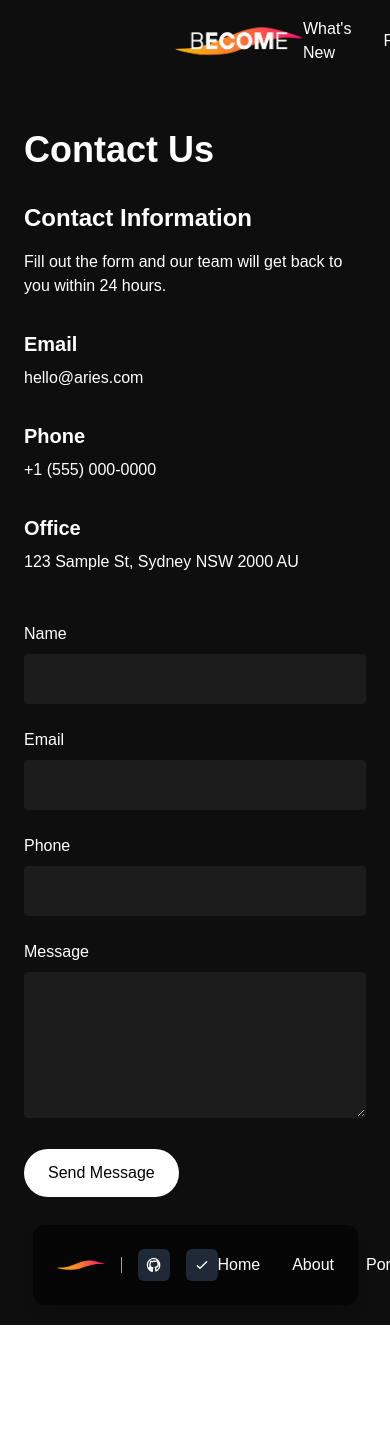
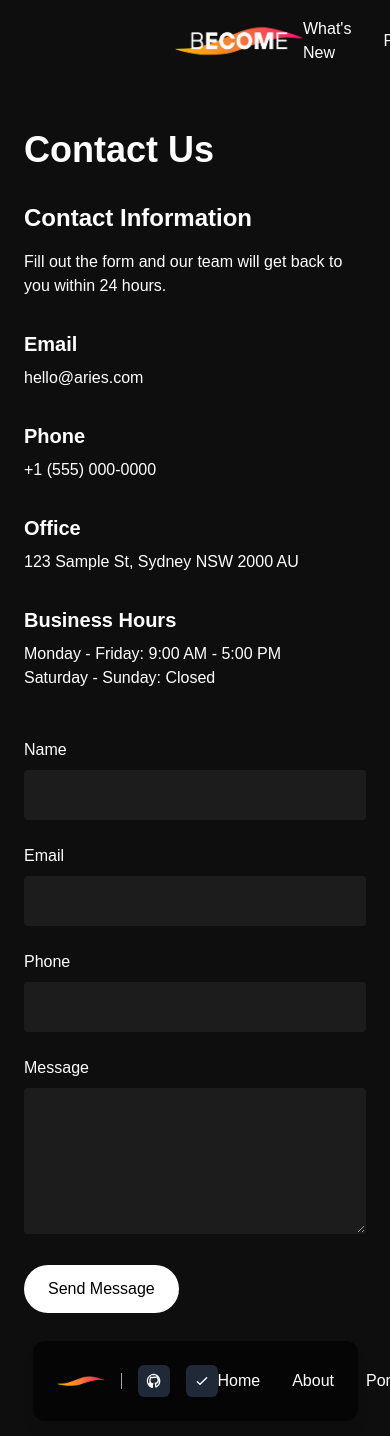
Before and after one commit to MosesCommitsFraud/become-frontend, a Next.js app: page /contact in a window 390 px wide. Shown: the top 1436 px of the page. Before the commit the page ends 1325 px from the top, so only its background shows below. Built offline with nearby package versions, Linux system fonts and the light colour scheme.

Commit message:
fixed contact page

```diff
--- a/app/contact/page.tsx
+++ b/app/contact/page.tsx
@@ -1,21 +1,66 @@
 'use client'
 
-import Header from '@/components/header';
-import Footer from '@/components/footer';
+import { useState } from 'react'
+import { motion } from 'framer-motion'
+import Header from '@/components/header'
+import Footer from '@/components/footer'
 
 export default function Component() {
+    const [formData, setFormData] = useState({
+        name: '',
+        email: '',
+        phone: '',
+        message: '',
+    })
 
+    const handleInputChange = (e: React.ChangeEvent<HTMLInputElement | HTMLTextAreaElement>) => {
+        const { name, value } = e.target
+        setFormData(prevData => ({ ...prevData, [name]: value }))
+    }
+
+    const handleSubmit = (e: React.FormEvent) => {
+        e.preventDefault()
+        const mailtoLink = `mailto:hello@aries.com?subject=Contact Form Submission&body=Name: ${formData.name}%0D%0AEmail: ${formData.email}%0D%0APhone: ${formData.phone}%0D%0AMessage: ${formData.message}`
+        window.location.href = mailtoLink
+    }
+
+    const containerVariants = {
+        hidden: { opacity: 0 },
+        visible: {
+            opacity: 1,
+            transition: {
+                duration: 0.5,
+                staggerChildren: 0.1,
+            },
+        },
+    }
+
+    const itemVariants = {
+        hidden: { y: 20, opacity: 0 },
+        visible: {
+            y: 0,
+            opacity: 1,
+            transition: {
+                duration: 0.5,
+            },
+        },
+    }
 
     return (
         <div className="min-h-screen flex flex-col bg-[#0e0e0e] text-white">
             <Header />
-            {/* Main Content */}
-            <main className="flex-grow py-12 px-6 lg:px-12">
+            <motion.main
+                className="flex-grow py-12 px-6 lg:px-12"
+                initial="hidden"
+                animate="visible"
+                variants={containerVariants}
+            >
                 <div className="max-w-6xl mx-auto">
-                    <h1 className="text-4xl lg:text-6xl font-bold mb-8">Contact Us</h1>
+                    <motion.h1 className="text-4xl lg:text-6xl font-bold mb-8" variants={itemVariants}>
+                        Contact Us
+                    </motion.h1>
                     <div className="grid grid-cols-1 lg:grid-cols-3 gap-12">
-                        {/* Contact Information */}
-                        <div className="space-y-8 lg:col-span-1">
+                        <motion.div className="space-y-8 lg:col-span-1" variants={itemVariants}>
                             <div>
                                 <h2 className="text-2xl font-semibold mb-4">Contact Information</h2>
                                 <p>Fill out the form and our team will get back to you within 24 hours.</p>
@@ -32,34 +77,82 @@ export default function Component() {
                                 <h3 className="text-xl font-semibold mb-2">Office</h3>
                                 <p>123 Sample St, Sydney NSW 2000 AU</p>
                             </div>
-                        </div>
-                        {/* Contact Form */}
-                        <div className="lg:col-span-2">
-                            <form className="space-y-6">
+                            <div>
+                                <h3 className="text-xl font-semibold mb-2">Business Hours</h3>
+                                <p>Monday - Friday: 9:00 AM - 5:00 PM</p>
+                                <p>Saturday - Sunday: Closed</p>
+                            </div>
+                        </motion.div>
+                        <motion.div className="lg:col-span-2" variants={itemVariants}>
+                            <form className="space-y-6" onSubmit={handleSubmit}>
                                 <div>
-                                    <label htmlFor="name" className="block mb-2">Name</label>
-                                    <input type="text" id="name" className="w-full bg-[#1c1c1c] p-3 rounded border border-transparent focus:border-white outline-none transition duration-300" required />
+                                    <label htmlFor="name" className="block mb-2">
+                                        Name
+                                    </label>
+                                    <input
+                                        type="text"
+                                        id="name"
+                                        name="name"
+                                        value={formData.name}
+                                        onChange={handleInputChange}
+                                        className="w-full bg-[#1c1c1c] p-3 rounded border border-transparent focus:border-white outline-none transition duration-300"
+                                        required
+                                    />
                                 </div>
                                 <div>
-                                    <label htmlFor="email" className="block mb-2">Email</label>
-                                    <input type="email" id="email" className="w-full bg-[#1c1c1c] p-3 rounded border border-transparent focus:border-white outline-none transition duration-300" required />
+                                    <label htmlFor="email" className="block mb-2">
+                                        Email
+                                    </label>
+                                    <input
+                                        type="email"
+                                        id="email"
+                                        name="email"
+                                        value={formData.email}
+                                        onChange={handleInputChange}
+                                        className="w-full bg-[#1c1c1c] p-3 rounded border border-transparent focus:border-white outline-none transition duration-300"
+                                        required
+                                    />
                                 </div>
                                 <div>
-                                    <label htmlFor="phone" className="block mb-2">Phone</label>
-                                    <input type="tel" id="phone" className="w-full bg-[#1c1c1c] p-3 rounded border border-transparent focus:border-white outline-none transition duration-300" />
+                                    <label htmlFor="phone" className="block mb-2">
+                                        Phone
+                                    </label>
+                                    <input
+                                        type="tel"
+                                        id="phone"
+                                        name="phone"
+                                        value={formData.phone}
+                                        onChange={handleInputChange}
+                                        className="w-full bg-[#1c1c1c] p-3 rounded border border-transparent focus:border-white outline-none transition duration-300"
+                                    />
                                 </div>
                                 <div>
-                                    <label htmlFor="message" className="block mb-2">Message</label>
-                                    <textarea id="message" rows={5} className="w-full bg-[#1c1c1c] p-3 rounded border border-transparent focus:border-white outline-none transition duration-300" required></textarea>
+                                    <label htmlFor="message" className="block mb-2">
+                                        Message
+                                    </label>
+                                    <textarea
+                                        id="message"
+                                        name="message"
+                                        value={formData.message}
+                                        onChange={handleInputChange}
+                                        rows={5}
+                                        className="w-full bg-[#1c1c1c] p-3 rounded border border-transparent focus:border-white outline-none transition duration-300"
+                                        required
+                                    ></textarea>
                                 </div>
-                                <button type="submit" className="bg-white text-black py-3 px-6 rounded-full hover:bg-gray-200 transition duration-300">
+                                <motion.button
+                                    type="submit"
+                                    className="bg-white text-black py-3 px-6 rounded-full hover:bg-gray-200 transition duration-300"
+                                    whileHover={{ scale: 1.05 }}
+                                    whileTap={{ scale: 0.95 }}
+                                >
                                     Send Message
-                                </button>
+                                </motion.button>
                             </form>
-                        </div>
+                        </motion.div>
                     </div>
                 </div>
-            </main>
+            </motion.main>
             <Footer />
         </div>
     )
```
